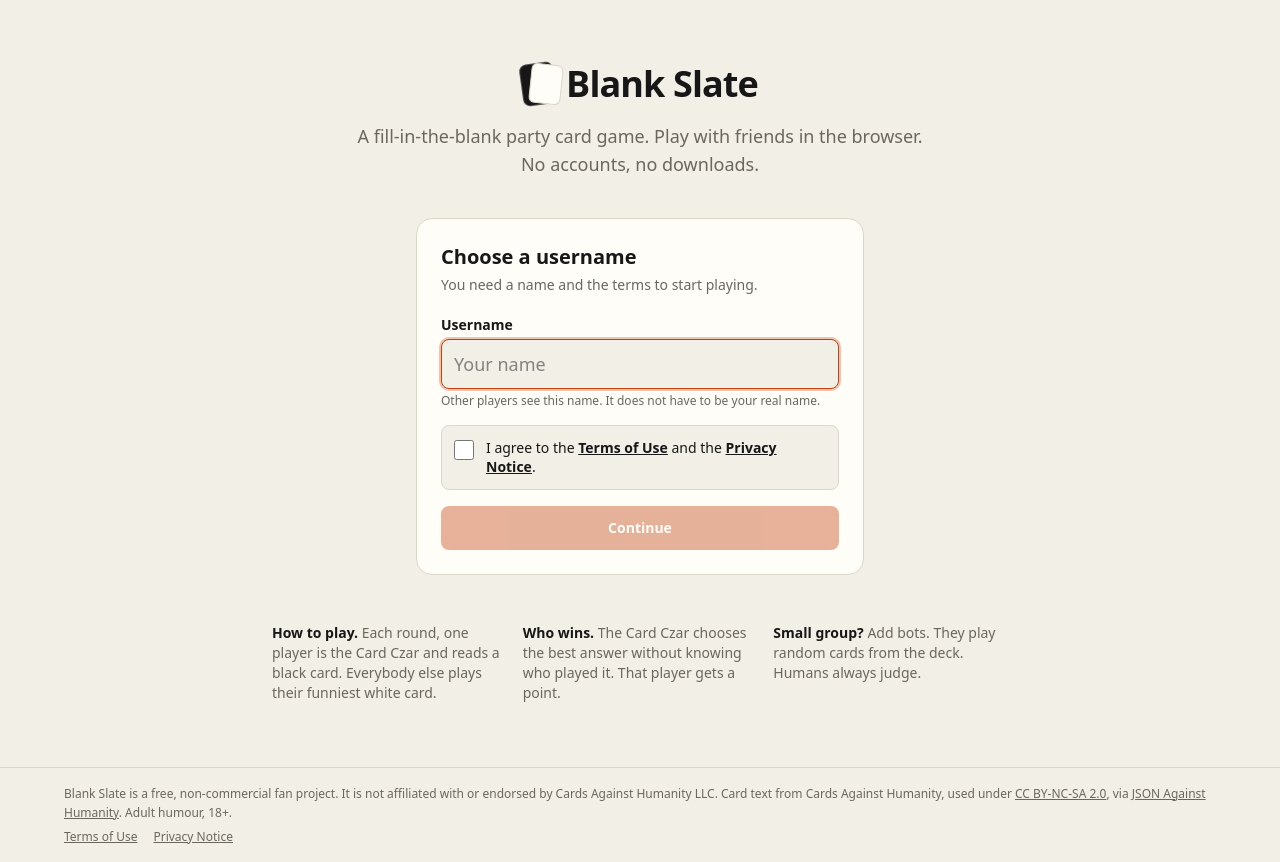
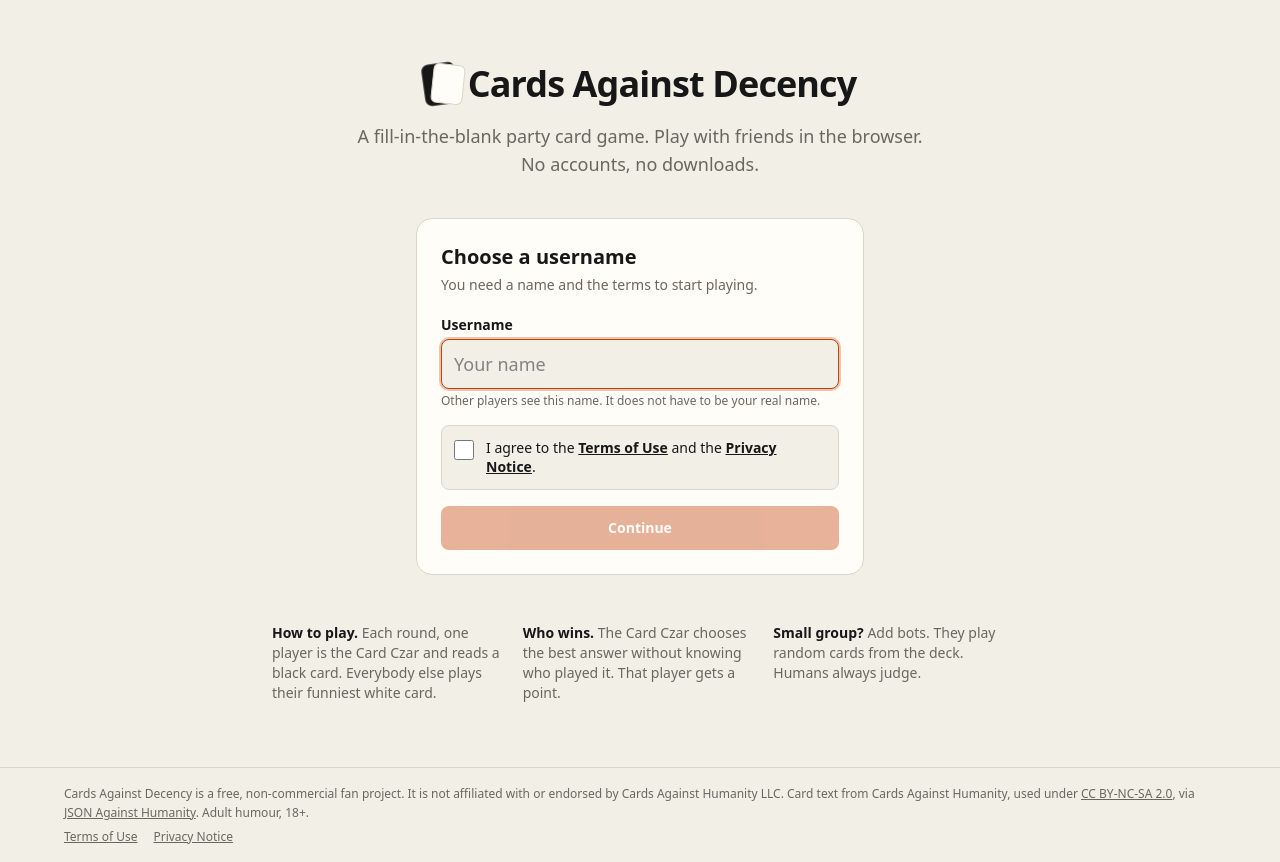
Before and after one commit to nic-pan/cards-against-decency, a Next.js app: page / in a window 1280 px wide. Built offline with nearby package versions, Linux system fonts and the light colour scheme.

Commit message:
Rename the game to Cards Against Decency
Change the name in the UI, page titles, footer, card footer, README and
package files. Keep the internal bs.* storage keys, so players keep
their saved name and sessions.

```diff
--- a/package.json
+++ b/package.json
@@ -1,8 +1,8 @@
 {
-  "name": "blank-slate",
+  "name": "cards-against-decency",
   "version": "0.1.0",
   "private": true,
-  "description": "A browser party card game for friends. Working title: Blank Slate.",
+  "description": "A free, fan-made browser party card game for friends.",
   "type": "module",
   "scripts": {
     "dev": "tsx watch --clear-screen=false server.ts",
--- a/src/app/layout.tsx
+++ b/src/app/layout.tsx
@@ -3,7 +3,7 @@ import Link from "next/link";
 import "./globals.css";
 
 export const metadata: Metadata = {
-  title: "Blank Slate",
+  title: "Cards Against Decency",
   description: "A fill-in-the-blank party card game for friends. Free, no account needed.",
 };
 
@@ -24,7 +24,7 @@ export default function RootLayout({ children }: { children: React.ReactNode })
         <footer className="border-t border-line px-4 py-4 text-xs leading-relaxed text-muted">
           <div className="mx-auto max-w-6xl space-y-1">
             <p>
-              Blank Slate is a free, non-commercial fan project. It is not affiliated with or endorsed by Cards
+              Cards Against Decency is a free, non-commercial fan project. It is not affiliated with or endorsed by Cards
               Against Humanity LLC. Card text from Cards Against Humanity, used under{" "}
               <a className="underline" href="https://creativecommons.org/licenses/by-nc-sa/2.0/" rel="noreferrer">
                 CC BY-NC-SA 2.0
--- a/src/app/page.tsx
+++ b/src/app/page.tsx
@@ -21,7 +21,7 @@ export default function Home() {
       <main className="mx-auto max-w-6xl px-4 py-6">
         <header className="mb-5 flex items-center gap-3">
           <Logo />
-          <h1 className="text-2xl font-black tracking-tight">Blank Slate</h1>
+          <h1 className="text-2xl font-black tracking-tight">Cards Against Decency</h1>
         </header>
         <GameBrowser name={step.name} onChangeName={() => setStep({ kind: "profile" })} />
       </main>
@@ -33,7 +33,7 @@ export default function Home() {
       <header className="mb-8 text-center sm:mb-10">
         <div className="inline-flex items-center gap-3">
           <Logo />
-          <h1 className="text-3xl font-black tracking-tight sm:text-4xl">Blank Slate</h1>
+          <h1 className="text-3xl font-black tracking-tight sm:text-4xl">Cards Against Decency</h1>
         </div>
         <p className="mx-auto mt-3 max-w-xl text-lg text-muted">
           A fill-in-the-blank party card game. Play with friends in the browser. No accounts, no downloads.
--- a/src/app/privacy/page.tsx
+++ b/src/app/privacy/page.tsx
@@ -1,6 +1,6 @@
 import Link from "next/link";
 
-export const metadata = { title: "Privacy · Blank Slate" };
+export const metadata = { title: "Privacy · Cards Against Decency" };
 
 export default function Privacy() {
   return (
--- a/src/app/r/[code]/page.tsx
+++ b/src/app/r/[code]/page.tsx
@@ -1,7 +1,7 @@
 import { notFound } from "next/navigation";
 import { Room } from "@/components/Room";
 
-export const metadata = { title: "Room · Blank Slate" };
+export const metadata = { title: "Room · Cards Against Decency" };
 
 export default async function RoomPage({ params }: { params: Promise<{ code: string }> }) {
   const { code } = await params;
--- a/src/app/terms/page.tsx
+++ b/src/app/terms/page.tsx
@@ -1,6 +1,6 @@
 import Link from "next/link";
 
-export const metadata = { title: "Terms of Use · Blank Slate" };
+export const metadata = { title: "Terms of Use · Cards Against Decency" };
 
 // Placeholder. Write the real Terms of Use before a public launch, and then
 // change TERMS_VERSION in src/lib/protocol.ts so players accept the new text.
--- a/src/components/Cards.tsx
+++ b/src/components/Cards.tsx
@@ -35,7 +35,7 @@ export function BlackCardView({ card, answers, size = "lg" }: { card: Black; ans
         )}
       </p>
       <div className="mt-4 flex items-center justify-between text-xs font-semibold opacity-70">
-        <span>Blank Slate</span>
+        <span>Cards Against Decency</span>
         {card.pick > 1 && <span className="rounded-full bg-white px-2 py-0.5 text-card-black">Pick {card.pick}</span>}
       </div>
     </div>
--- a/src/components/Room.tsx
+++ b/src/components/Room.tsx
@@ -199,7 +199,7 @@ function RoomHeader({ code, practice, onLeave }: { code: string; practice: boole
   return (
     <header className="flex flex-wrap items-center gap-x-4 gap-y-2">
       <Link href="/" className="text-lg font-black tracking-tight">
-        Blank Slate
+        Cards Against Decency
       </Link>
       <div className="flex items-center gap-2 rounded-lg border border-line bg-surface px-3 py-1.5">
         <span className="text-xs text-muted">Room</span>
@@ -286,7 +286,7 @@ function JoinForm({ code, needsPassword, onJoined }: { code: string; needsPasswo
   return (
     <main className="mx-auto max-w-md px-4 py-16">
       <Link href="/" className="text-lg font-black tracking-tight">
-        Blank Slate
+        Cards Against Decency
       </Link>
       <section className="mt-6 rounded-2xl border border-line bg-surface p-5 sm:p-6">
         <h1 className="mb-1 text-xl font-bold">
```
Also changed, not shown: 2 other files (tests, documents, lock files or other folders).
